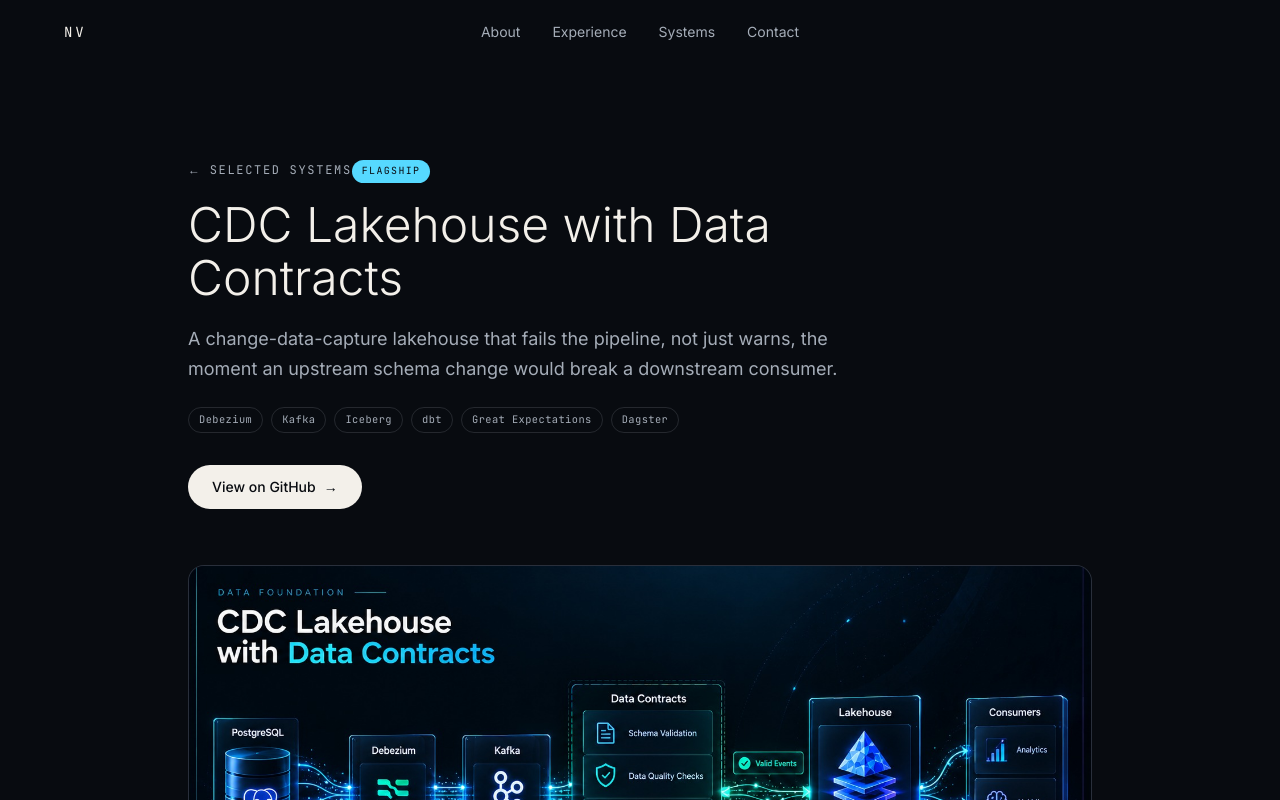
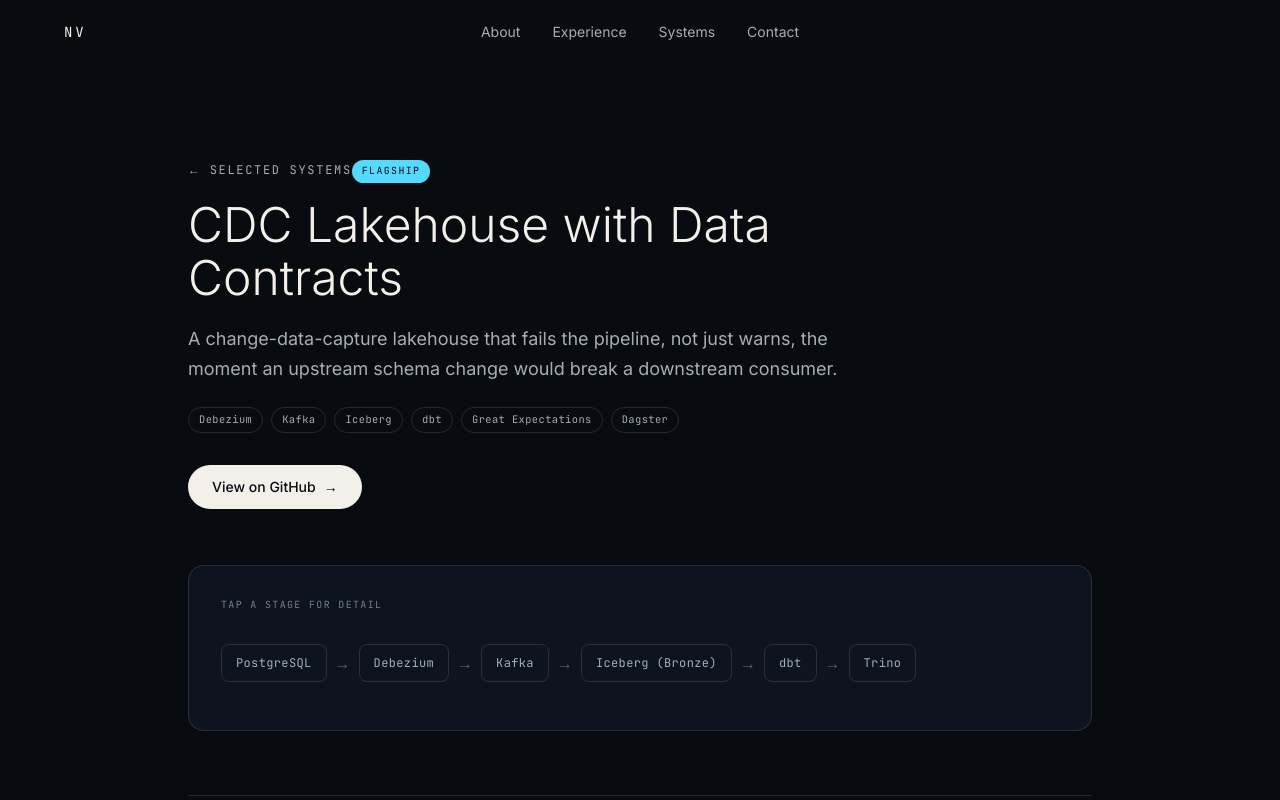
Before and after one commit to NandakumarVuppalapati/nandakumar-portfolio, a Next.js app: page /systems/cdc-lakehouse in a window 1280 px wide. Shown: the top 800 px of the page. Built offline with nearby package versions, Linux system fonts and the light colour scheme.

Commit message:
Fix hero viewport fill, card grid alignment, About heading size; replace project detail images with interactive pipeline diagrams

```diff
--- a/src/app/systems/[slug]/page.tsx
+++ b/src/app/systems/[slug]/page.tsx
@@ -1,8 +1,8 @@
-import Image from "next/image";
 import Link from "next/link";
 import type { Metadata } from "next";
 import { notFound } from "next/navigation";
 import { SYSTEMS, getSystemBySlug } from "@/components/systems/systems-data";
+import { PipelineDiagram } from "@/components/systems/pipeline-diagram";
 
 export function generateStaticParams() {
   return SYSTEMS.map((system) => ({ slug: system.slug }));
@@ -101,15 +101,12 @@
           </span>
         </a>
 
-        <div className="relative mt-12 aspect-[16/10] overflow-hidden rounded-2xl border border-border bg-background-elevated lg:mt-14">
-          <Image
-            src={system.image}
-            alt={system.imageAlt}
-            fill
-            sizes="(min-width: 1024px) 1000px, 100vw"
-            className="object-cover"
-            priority
-          />
+        {/* The AI-generated artwork stays on the homepage card only — here,
+            in the place it used to sit, is the real architecture instead:
+            an interactive, click-to-expand diagram built from the same
+            verified pipeline this project's README and code describe. */}
+        <div className="mt-12 lg:mt-14">
+          <PipelineDiagram lanes={system.pipeline} />
         </div>
 
         <div className="mt-14 flex flex-col gap-10 border-t border-border pt-12 lg:mt-16 lg:gap-12 lg:pt-14">
--- a/src/components/about/about.tsx
+++ b/src/components/about/about.tsx
@@ -13,7 +13,11 @@
           <SectionIndex number="01" label="ABOUT" className="mb-8 lg:mb-10" />
 
           <div className="grid grid-cols-1 gap-10 lg:grid-cols-[1.3fr_1fr] lg:gap-16">
-            <h2 className="max-w-2xl text-3xl leading-[1.15] font-light text-foreground sm:text-4xl lg:text-[2.75rem] xl:text-[3.25rem]">
+            {/* Matched to the text-2xl/3xl/4xl scale every other section's
+                h2 uses (Experience, Engineering Mindset, Selected Systems,
+                Contact) — this used to run noticeably larger, the one
+                inconsistent heading size on the page. */}
+            <h2 className="max-w-2xl text-2xl leading-[1.15] font-light text-foreground sm:text-3xl lg:text-4xl">
               I design the data layer
               <br />
               between raw events
--- /dev/null
+++ b/src/components/systems/pipeline-diagram.tsx
@@ -0,0 +1,84 @@
+"use client";
+
+import { useState } from "react";
+import type { PipelineLane, PipelineNode } from "./systems-data";
+
+function Lane({ lane, laneIndex }: { lane: PipelineLane; laneIndex: number }) {
+  const [activeIndex, setActiveIndex] = useState<number | null>(null);
+  const active: PipelineNode | null = activeIndex !== null ? lane.nodes[activeIndex] : null;
+
+  return (
+    <div className="flex flex-col gap-4">
+      {lane.label && (
+        <p className="font-mono text-[0.68rem] tracking-[0.18em] text-foreground-muted uppercase">
+          {lane.label}
+        </p>
+      )}
+
+      <div className="flex flex-wrap items-center gap-y-3">
+        {lane.nodes.map((node, i) => {
+          const isActive = activeIndex === i;
+          return (
+            <div key={node.label} className="flex items-center">
+              <button
+                type="button"
+                onClick={() => setActiveIndex(isActive ? null : i)}
+                aria-expanded={isActive}
+                aria-controls={`pipeline-detail-${laneIndex}`}
+                className={`rounded-lg border px-3.5 py-2.5 text-left font-mono text-[0.72rem] tracking-[0.03em] whitespace-nowrap transition-colors duration-150 focus-visible:outline focus-visible:outline-2 focus-visible:outline-offset-2 focus-visible:outline-accent-cyan sm:text-xs ${
+                  isActive
+                    ? "border-accent-cyan bg-accent-cyan/10 text-foreground"
+                    : "border-border text-foreground-muted hover:border-foreground-muted/60 hover:text-foreground"
+                }`}
+              >
+                {node.label}
+              </button>
+              {i < lane.nodes.length - 1 && (
+                <span aria-hidden="true" className="px-2 text-foreground-muted/50">
+                  →
+                </span>
+              )}
+            </div>
+          );
+        })}
+      </div>
+
+      <div
+        id={`pipeline-detail-${laneIndex}`}
+        className={`grid transition-[grid-template-rows] duration-200 ${active ? "grid-rows-[1fr]" : "grid-rows-[0fr]"}`}
+      >
+        <div className="overflow-hidden">
+          {active && (
+            <div className="rounded-lg border border-border bg-background p-4">
+              <p className="font-mono text-[0.66rem] tracking-[0.12em] text-accent-cyan uppercase">
+                {active.label}
+              </p>
+              <p className="mt-2 text-sm leading-relaxed text-foreground-muted">
+                {active.detail}
+              </p>
+            </div>
+          )}
+        </div>
+      </div>
+    </div>
+  );
+}
+
+// Data-driven, click-to-expand architecture diagram — replaces a static
+// image on the project detail page with something that reflects each
+// system's real pipeline (see the `pipeline` field in systems-data.ts,
+// sourced directly from the same verified `architecture` copy). Each node
+// is a real <button>, so it's keyboard-navigable and screen-reader
+// friendly, not just decorative.
+export function PipelineDiagram({ lanes }: { lanes: PipelineLane[] }) {
+  return (
+    <div className="flex flex-col gap-8 rounded-2xl border border-border bg-background-elevated p-6 lg:p-8">
+      <p className="font-mono text-[0.62rem] tracking-[0.14em] text-foreground-muted/70 uppercase">
+        Tap a stage for detail
+      </p>
+      {lanes.map((lane, i) => (
+        <Lane key={lane.label ?? lane.nodes[0].label} lane={lane} laneIndex={i} />
+      ))}
+    </div>
+  );
+}
--- a/src/components/systems/selected-systems.tsx
+++ b/src/components/systems/selected-systems.tsx
@@ -30,7 +30,7 @@
 
         <div className="mt-14 grid grid-cols-1 gap-8 sm:grid-cols-2 lg:mt-16 lg:grid-cols-3 lg:gap-10">
           {SYSTEMS.map((system, index) => (
-            <Reveal key={system.slug} delayMs={index * 90}>
+            <Reveal key={system.slug} delayMs={index * 90} className="h-full">
               <SystemCard system={system} />
             </Reveal>
           ))}
--- a/src/components/systems/system-card.tsx
+++ b/src/components/systems/system-card.tsx
@@ -6,7 +6,7 @@
   return (
     <Link
       href={`/systems/${system.slug}`}
-      className="group flex flex-col overflow-hidden rounded-2xl border border-border bg-background-elevated transition-colors duration-150 hover:border-accent-cyan/40 focus-visible:outline focus-visible:outline-2 focus-visible:outline-offset-2 focus-visible:outline-accent-cyan"
+      className="group flex h-full flex-col overflow-hidden rounded-2xl border border-border bg-background-elevated transition-colors duration-150 hover:border-accent-cyan/40 focus-visible:outline focus-visible:outline-2 focus-visible:outline-offset-2 focus-visible:outline-accent-cyan"
     >
       <div className="relative aspect-[16/10] overflow-hidden bg-background">
         {/* Top-right, not top-left: all three generated images already bake
--- a/src/components/systems/systems-data.ts
+++ b/src/components/systems/systems-data.ts
@@ -1,3 +1,16 @@
+export interface PipelineNode {
+  label: string;
+  detail: string;
+}
+
+export interface PipelineLane {
+  // Optional lane label for systems with more than one concurrent path
+  // (e.g. the fraud platform's real-time vs. training paths). Omitted for
+  // single-path systems.
+  label?: string;
+  nodes: PipelineNode[];
+}
+
 export interface SystemPostmortem {
   incident: string;
   date?: string;
@@ -21,6 +34,10 @@
   whatCanFail: string;
   whatITriedToBreak: string;
   postmortem: SystemPostmortem;
+  // Structured, click-to-expand version of the `architecture` sentence
+  // above — same verified facts, restructured as nodes instead of prose.
+  // Nothing here states anything `architecture`/`whatIBuilt` don't already.
+  pipeline: PipelineLane[];
   techStack: string[];
   githubUrl: string;
 }
@@ -60,6 +77,37 @@
       whatChanged:
         "Kafka Connect's RUNNING state is not a trustworthy recovery signal, on either side of the pipeline. The chaos script was rewritten to check real consumer-group lag on the sink side instead of trusting the framework's own status field. A clean re-run afterward: 155.6s kill-to-recovered, verified in Trino, not just in the script's own output.",
     },
+    pipeline: [
+      {
+        nodes: [
+          {
+            label: "PostgreSQL",
+            detail: "The live database Debezium reads from via logical replication.",
+          },
+          {
+            label: "Debezium",
+            detail: "Captures row-level changes and streams them through Kafka.",
+          },
+          {
+            label: "Kafka",
+            detail: "Carries the change-event stream into Iceberg.",
+          },
+          {
+            label: "Iceberg (Bronze)",
+            detail: "Bronze-layer tables, stored via MinIO with a Nessie catalog.",
+          },
+          {
+            label: "dbt",
+            detail:
+              "Transforms Bronze → Silver → Gold, enforcing dbt Model Contracts, Apicurio schema checks, and Great Expectations before promotion.",
+          },
+          {
+            label: "Trino",
+            detail: "Query engine used to read the finished Gold-layer tables.",
+          },
+        ],
+      },
+    ],
     techStack: [
       "PostgreSQL",
       "Debezium",
@@ -108,6 +156,43 @@
       whatChanged:
         "Training ran end to end on the full dataset, not a sample. Real reported results: AUC-ROC 0.9749, Recall 90.0%, Precision 6.9% — precision deliberately traded down, since scale_pos_weight is tuned to catch 9 of 10 fraud cases, the standard cost asymmetry in fraud scoring.",
     },
+    pipeline: [
+      {
+        label: "Real-time path",
+        nodes: [
+          { label: "Kafka", detail: "Streams incoming transactions." },
+          {
+            label: "Flink SQL",
+            detail: "Computes rolling behavioral features per card in real time.",
+          },
+          { label: "Feast (push)", detail: "Pushes computed features into the online store." },
+          {
+            label: "Redis",
+            detail: "Online feature store FastAPI reads from at score time.",
+          },
+          { label: "FastAPI /score", detail: "Serves real-time fraud-risk scores." },
+        ],
+      },
+      {
+        label: "Training path",
+        nodes: [
+          {
+            label: "Kaggle dataset",
+            detail:
+              "The full 1,296,675-row dataset — trained at real scale, not a downsampled subset.",
+          },
+          { label: "Spark", detail: "Batch computation of the same feature definitions." },
+          {
+            label: "Parquet (offline store)",
+            detail: "Point-in-time-correct historical features for training.",
+          },
+          {
+            label: "MLflow",
+            detail: "Training run logged and the model registered for tracking.",
+          },
+        ],
+      },
+    ],
     techStack: [
       "Apache Kafka",
       "Apache Flink",
@@ -151,6 +236,39 @@
       whatChanged:
         "CI-green stopped being treated as \"done.\" Real measured scores from a live run: faithfulness 82.2% / 87.0%, refusal rate 100% / 100% (openai vs. voyage embeddings) on the golden dataset, persisted and visible on a live Grafana dashboard next to real request-rate and cost panels.",
     },
+    pipeline: [
+      {
+        nodes: [
+          {
+            label: "SEC EDGAR filings",
+            detail: "Real 10-K/10-Q filings from 10 public companies.",
+          },
+          {
+            label: "Ingestion & chunking",
+            detail: "Prepares filing text for embedding.",
+          },
+          {
+            label: "Pinecone (2 indexes)",
+            detail:
+              "Two parallel indexes — voyage-finance-2 (finance-tuned) vs. text-embedding-3-small (general-purpose) — benchmarked against each other.",
+          },
+          {
+            label: "FastAPI + Claude Haiku",
+            detail: "Retrieval and grounded-answer generation.",
+          },
+          {
+            label: "Ragas eval",
+            detail:
+              "Scores the 66-question golden dataset, judged by GPT-4o-mini — a different model family, to avoid self-preference bias.",
+          },
+          { label: "Postgres", detail: "Stores results for regression tracking." },
+          {
+            label: "Airflow (nightly)",
+            detail: "Schedules the full run and flags regressions automatically.",
+          },
+        ],
+      },
+    ],
     techStack: [
       "Claude (Haiku)",
       "GPT-4o-mini (judge)",
```
Also changed, not shown: src/components/hero/hero-artwork.tsx (+10 -19 lines), src/components/hero/hero.tsx (+5 -2 lines).
